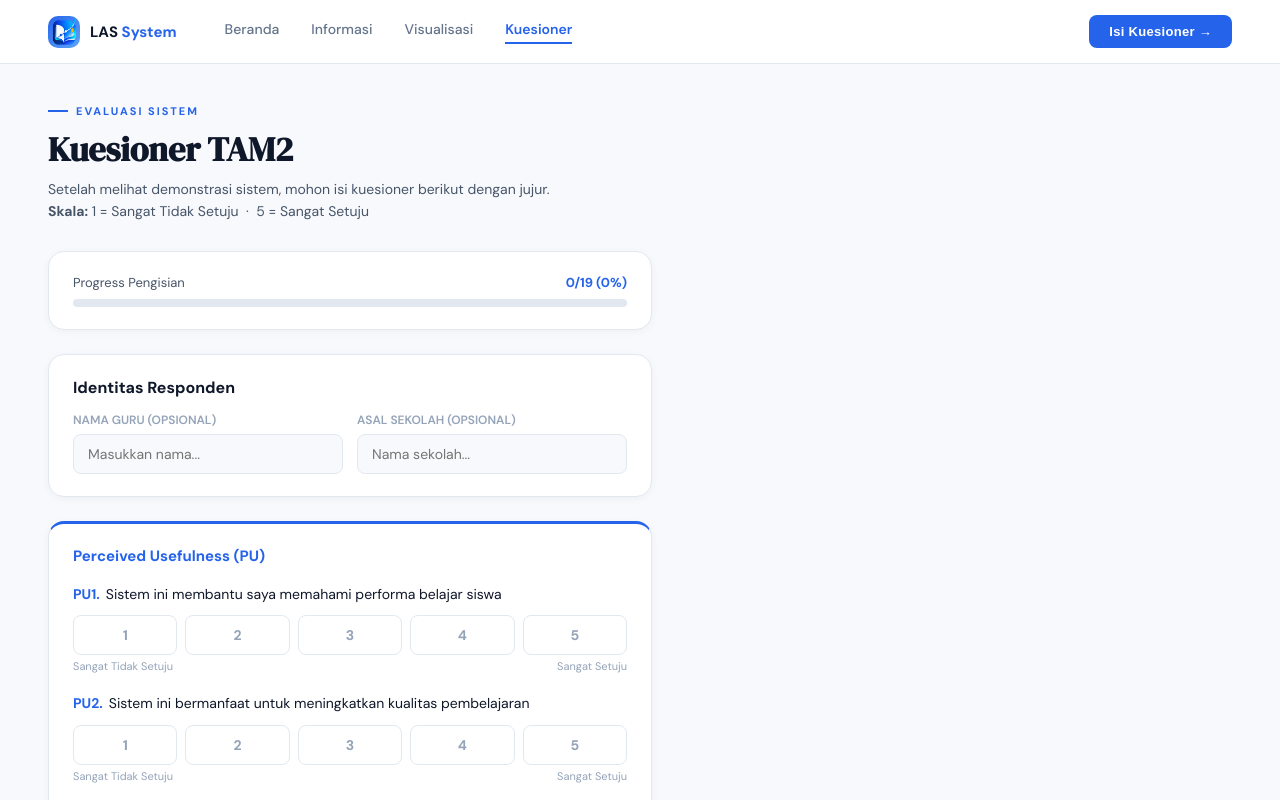
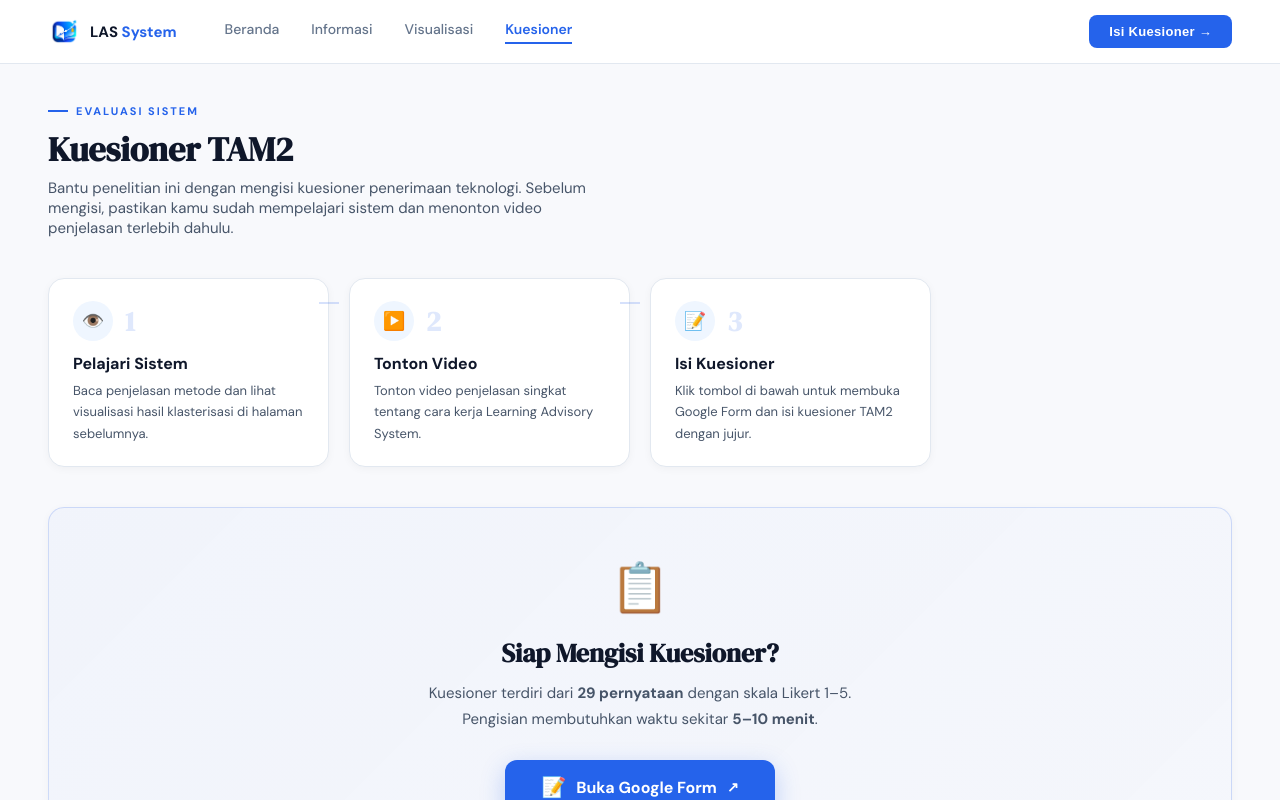
Before and after one commit to Musyaffaa2/Learning_Web_Advisory, a React (Vite) app: page / in a window 1280 px wide. Both pictures are taken after a click on the button "Isi Kuesioner →". Shown: the top 800 px of the page. Built offline with nearby package versions, Linux system fonts and the light colour scheme.

Commit message:
update Navbar and PageHome, PageKuesioner

```diff
--- a/src/components/layout/Navbar.jsx
+++ b/src/components/layout/Navbar.jsx
@@ -30,11 +30,12 @@ export default function Navbar({ page, setPage }) {
           style={{ display: "flex", alignItems: "center", gap: 10, marginRight: 8, cursor: "pointer", flexShrink: 0 }}
           onClick={() => navigate("home")}
         >
-          <div style={{
-            width: 32, height: 32, borderRadius: 10,
-            background: `linear-gradient(135deg, ${T.blue}, #60a5fa)`,
-            display: "flex", alignItems: "center", justifyContent: "center", fontSize: 16,
-          }}><img src="/logo.png" alt="Logo" style={{ width: 32, height: 32, borderRadius: 10 }} /></div>
+          {/* ✏️ Taruh file logo.png di folder public/ */}
+          <img
+            src="/logo.png"
+            alt="Logo"
+            style={{ width: 32, height: 32, borderRadius: 10, objectFit: "contain" }}
+          />
           <span style={{ fontWeight: 700, fontSize: 15, color: T.text }}>
             LAS <span style={{ color: T.blue }}>System</span>
           </span>
--- a/src/pages/PageHome.jsx
+++ b/src/pages/PageHome.jsx
@@ -37,7 +37,7 @@ export default function PageHome({ setPage }) {
             fontFamily: "'DM Serif Display', serif", fontSize: 50, lineHeight: 1.1,
             color: T.text, margin: "14px 0 20px", animationDelay: ".12s",
           }}>
-            Analisis Pola Belajar<br />dengan <span style={{ color: T.blue }}>SOM-m-AT</span>
+            Sistem Penasihat Pembelajaran<br />dengan <span style={{ color: T.blue }}>SOM-m-AT</span>
           </h1>
           <p className="fade-up" style={{
             color: T.sub, fontSize: 16, lineHeight: 1.8,
--- a/src/pages/PageKuesioner.jsx
+++ b/src/pages/PageKuesioner.jsx
@@ -1,199 +1,178 @@
-import { useState } from "react";
 import { T } from "../styles/tokens";
+import SectionLabel from "../components/ui/SectionLabel";
 import Card from "../components/ui/Card";
-import SectionLabel from "../components/ui/SectionLabel";
-import { konstruk } from "../data/kuesioner";
 
-const ALL_ITEMS = konstruk.flatMap((k) => k.items.map((_, i) => ({ key: `${k.id}_${i}` })));
-const SCALE_LABELS = ["Sangat Tidak Setuju", "Tidak Setuju", "Netral", "Setuju", "Sangat Setuju"];
+// ✏️ Ganti URL ini dengan link Google Form kamu
+const GOOGLE_FORM_URL = "https://forms.gle/GANTI_DENGAN_LINK_FORM_KAMU";
 
-function KuesionerSuccess({ name, school, scores, onReset }) {
+const STEPS = [
+  { num: "1", icon: "👁️", title: "Pelajari Sistem",    desc: "Baca penjelasan metode dan lihat visualisasi hasil klasterisasi di halaman sebelumnya." },
+  { num: "2", icon: "▶️", title: "Tonton Video",        desc: "Tonton video penjelasan singkat tentang cara kerja Learning Advisory System." },
+  { num: "3", icon: "📝", title: "Isi Kuesioner",       desc: "Klik tombol di bawah untuk membuka Google Form dan isi kuesioner TAM2 dengan jujur." },
+];
+
+// Variabel Independen
+const KONSTRUK_INDEPENDEN = [
+  { id: "PU",   label: "Perceived Usefulness",   color: T.blue,    n: 5 },
+  { id: "PEOU", label: "Perceived Ease of Use",  color: T.green,   n: 5 },
+  { id: "SN",   label: "Subjective Norm",        color: T.amber,   n: 3 },
+  { id: "IMG",  label: "Image",                  color: "#7c3aed", n: 4 },
+  { id: "JR",   label: "Job Relevance",          color: "#0891b2", n: 4 },
+  { id: "OQ",   label: "Output Quality",         color: "#059669", n: 3 },
+];
+
+// Variabel Dependen
+const KONSTRUK_DEPENDEN = [
+  { id: "BI",   label: "Behavioral Intention to Use", color: "#db2777", n: 5 },
+];
+
+const TOTAL_ITEM = [...KONSTRUK_INDEPENDEN, ...KONSTRUK_DEPENDEN].reduce((a, k) => a + k.n, 0);
+
+function KonstrukRow({ k }) {
   return (
-    <div style={{ padding: "60px 48px", maxWidth: 640, margin: "0 auto", textAlign: "center" }}>
-      <div style={{
-        width: 72, height: 72, borderRadius: 99, background: "#f0fdf4",
-        margin: "0 auto 20px", display: "flex", alignItems: "center", justifyContent: "center", fontSize: 36,
-      }}>✅</div>
-      <h2 style={{ fontFamily: "'DM Serif Display', serif", fontSize: 32, color: T.text, marginBottom: 8 }}>
-        Terima Kasih!
-      </h2>
-      <p style={{ color: T.sub, marginBottom: 32 }}>
-        Respons {name || "Anda"} dari {school || "sekolah Anda"} telah berhasil dicatat.
-      </p>
-
-      <Card style={{ textAlign: "left", marginBottom: 24 }}>
-        <div style={{ fontWeight: 700, color: T.text, marginBottom: 16 }}>Ringkasan Skor</div>
-        {konstruk.map((k) => (
-          <div key={k.id} style={{
-            display: "flex", justifyContent: "space-between", alignItems: "center",
-            padding: "10px 0", borderBottom: `1px solid ${T.border}`,
-          }}>
-            <span style={{ color: T.sub, fontSize: 14 }}>{k.label}</span>
-            <div style={{ display: "flex", alignItems: "center", gap: 8 }}>
-              <div style={{ width: 60, height: 6, borderRadius: 99, background: T.border, overflow: "hidden" }}>
-                <div style={{ width: `${(scores[k.id] / 5) * 100}%`, height: "100%", background: k.color, borderRadius: 99 }} />
-              </div>
-              <span style={{ fontSize: 16, fontWeight: 800, color: k.color }}>{scores[k.id]}</span>
+    <div style={{ display: "flex", justifyContent: "space-between",
+                  alignItems: "center", padding: "9px 0",
+                  borderBottom: `1px solid ${T.border}` }}>
+      <div style={{ display: "flex", alignItems: "center", gap: 10 }}>
+        <div style={{ width: 8, height: 8, borderRadius: 99, background: k.color, flexShrink: 0 }} />
+        <div>
+          <span style={{ fontSize: 12, fontWeight: 700, color: k.color }}>{k.id} </span>
+          <span style={{ fontSize: 13, color: T.sub }}>{k.label}</span>
         </div>
       </div>
-        ))}
-      </Card>
-
-      <button className="btn-primary" onClick={onReset} style={{
-        background: T.blue, color: "#fff", border: "none", borderRadius: 10,
-        padding: "12px 28px", fontWeight: 600, cursor: "pointer", fontFamily: "'DM Sans', sans-serif",
-      }}>
-        Isi Ulang Kuesioner
-      </button>
+      <span style={{ fontSize: 12, color: T.muted, fontWeight: 600 }}>{k.n} item</span>
     </div>
   );
 }
 
 export default function PageKuesioner() {
-  const [answers, setAnswers] = useState({});
-  const [name, setName]       = useState("");
-  const [school, setSchool]   = useState("");
-  const [submitted, setSubmitted] = useState(false);
-
-  const total  = ALL_ITEMS.length;
-  const filled = Object.keys(answers).length;
-  const pct    = Math.round((filled / total) * 100);
-
-  const handleSubmit = () => {
-    if (filled < total) {
-      alert(`Masih ada ${total - filled} pertanyaan yang belum diisi.`);
-      return;
-    }
-    setSubmitted(true);
-  };
-
-  const handleReset = () => {
-    setSubmitted(false);
-    setAnswers({});
-    setName("");
-    setSchool("");
-  };
-
-  const scores = Object.fromEntries(
-    konstruk.map((k) => {
-      const vals = k.items.map((_, i) => answers[`${k.id}_${i}`] || 0);
-      return [k.id, (vals.reduce((a, b) => a + b, 0) / vals.length).toFixed(2)];
-    })
-  );
-
-  if (submitted) {
-    return <KuesionerSuccess name={name} school={school} scores={scores} onReset={handleReset} />;
-  }
-
   return (
-    <div className="page-content" style={{ padding: "40px 48px", maxWidth: 700 }}>
+    <div className="page-content" style={{ padding: "40px 48px" }}>
       <SectionLabel>EVALUASI SISTEM</SectionLabel>
       <h2 style={{ fontFamily: "'DM Serif Display', serif", fontSize: 34, color: T.text, margin: "8px 0 6px" }}>
         Kuesioner TAM2
       </h2>
-      <p style={{ color: T.sub, fontSize: 14, marginBottom: 28, lineHeight: 1.6 }}>
-        Setelah melihat demonstrasi sistem, mohon isi kuesioner berikut dengan jujur.<br />
-        <strong>Skala:</strong> 1 = Sangat Tidak Setuju &nbsp;·&nbsp; 5 = Sangat Setuju
+      <p style={{ color: T.sub, fontSize: 15, marginBottom: 40, maxWidth: 560 }}>
+        Bantu penelitian ini dengan mengisi kuesioner penerimaan teknologi. Sebelum mengisi,
+        pastikan kamu sudah mempelajari sistem dan menonton video penjelasan terlebih dahulu.
       </p>
 
-      {/* Progress */}
-      <Card style={{ marginBottom: 24 }}>
-        <div style={{ display: "flex", justifyContent: "space-between", marginBottom: 8 }}>
-          <span style={{ fontSize: 13, color: T.sub }}>Progress Pengisian</span>
-          <span style={{ fontSize: 13, fontWeight: 700, color: T.blue }}>{filled}/{total} ({pct}%)</span>
+      {/* ── Langkah-langkah ── */}
+      <div style={{ display: "grid", gridTemplateColumns: "repeat(3,1fr)", gap: 20, marginBottom: 40 }}
+           className="how-it-works-grid">
+        {STEPS.map((s, i, a) => (
+          <div key={s.num} style={{ position: "relative" }}>
+            {i < a.length - 1 && (
+              <div style={{ position: "absolute", top: 24, left: "calc(100% - 10px)", width: 20, height: 2, background: `${T.blue}30`, zIndex: 1 }} />
+            )}
+            <Card>
+              <div style={{ display: "flex", alignItems: "center", gap: 12, marginBottom: 12 }}>
+                <div style={{ width: 40, height: 40, borderRadius: 99, background: T.lblue,
+                              color: T.blue, fontWeight: 800, fontSize: 18,
+                              display: "flex", alignItems: "center", justifyContent: "center" }}>
+                  {s.icon}
                 </div>
-        <div style={{ background: T.border, borderRadius: 99, height: 8, overflow: "hidden" }}>
-          <div style={{
-            width: `${pct}%`, height: "100%",
-            background: `linear-gradient(90deg, ${T.blue}, #60a5fa)`,
-            borderRadius: 99, transition: "width .35s",
-          }} />
+                <div style={{ fontSize: 28, fontWeight: 800, color: `${T.blue}25`,
+                              fontFamily: "'DM Serif Display', serif" }}>{s.num}</div>
+              </div>
+              <div style={{ fontWeight: 700, color: T.text, marginBottom: 6 }}>{s.title}</div>
+              <div style={{ fontSize: 13, color: T.sub, lineHeight: 1.65 }}>{s.desc}</div>
+            </Card>
+          </div>
+        ))}
+      </div>
+
+      {/* ── Main CTA card ── */}
+      <Card style={{ marginBottom: 32, background: `linear-gradient(135deg, ${T.blue}08, ${T.blue}04)`,
+                     borderColor: `${T.blue}30`, textAlign: "center", padding: "48px 40px" }}>
+        <div style={{ fontSize: 48, marginBottom: 16 }}>📋</div>
+        <h3 style={{ fontFamily: "'DM Serif Display', serif", fontSize: 26, color: T.text, marginBottom: 10 }}>
+          Siap Mengisi Kuesioner?
+        </h3>
+        <p style={{ color: T.sub, fontSize: 15, lineHeight: 1.7, maxWidth: 440, margin: "0 auto 28px" }}>
+          Kuesioner terdiri dari <strong>{TOTAL_ITEM} pernyataan</strong> dengan skala Likert 1–5.
+          Pengisian membutuhkan waktu sekitar <strong>5–10 menit</strong>.
+        </p>
+        <a
+          href={GOOGLE_FORM_URL}
+          target="_blank"
+          rel="noopener noreferrer"
+          className="btn-primary"
+          style={{
+            display: "inline-flex", alignItems: "center", gap: 10,
+            background: T.blue, color: "#fff", borderRadius: 12,
+            padding: "14px 36px", fontWeight: 700, fontSize: 16,
+            textDecoration: "none", boxShadow: `0 8px 24px ${T.blue}44`,
+          }}
+        >
+          <span style={{ fontSize: 20 }}>📝</span>
+          Buka Google Form
+          <span style={{ fontSize: 14 }}>↗</span>
+        </a>
+        <div style={{ marginTop: 14, fontSize: 12, color: T.muted }}>
+          Akan membuka tab baru · Google Form
         </div>
       </Card>
 
-      {/* Identity */}
-      <Card style={{ marginBottom: 24 }}>
-        <div style={{ fontWeight: 700, color: T.text, marginBottom: 14 }}>Identitas Responden</div>
-        <div className="identity-grid" style={{ display: "grid", gridTemplateColumns: "1fr 1fr", gap: 14 }}>
-          {[
-            { label: "Nama Guru (Opsional)",    val: name,   set: setName,   ph: "Masukkan nama..." },
-            { label: "Asal Sekolah (Opsional)", val: school, set: setSchool, ph: "Nama sekolah..."  },
-          ].map((f) => (
-            <div key={f.label}>
-              <div style={{ fontSize: 12, color: T.muted, fontWeight: 600, marginBottom: 6 }}>
-                {f.label.toUpperCase()}
+      {/* ── Info konstruk + petunjuk ── */}
+      <div style={{ display: "grid", gridTemplateColumns: "1fr 1fr", gap: 24 }}
+           className="identity-grid">
+
+        {/* Konstruk TAM2 */}
+        <Card>
+          <div style={{ fontWeight: 700, color: T.text, marginBottom: 16 }}>📊 Konstruk Kuesioner (TAM2)</div>
+
+          {/* Independen */}
+          <div style={{ fontSize: 11, color: T.muted, fontWeight: 700, letterSpacing: 1, marginBottom: 6 }}>
+            VARIABEL INDEPENDEN
           </div>
-              <input
-                value={f.val}
-                onChange={(e) => f.set(e.target.value)}
-                placeholder={f.ph}
-                style={{
-                  width: "100%", border: `1px solid ${T.border}`, borderRadius: 8,
-                  padding: "10px 14px", color: T.text, fontSize: 14, outline: "none",
-                  background: T.bg, fontFamily: "'DM Sans', sans-serif",
-                }}
-              />
+          {KONSTRUK_INDEPENDEN.map(k => <KonstrukRow key={k.id} k={k} />)}
+
+          {/* Dependen */}
+          <div style={{ fontSize: 11, color: T.muted, fontWeight: 700, letterSpacing: 1,
+                        marginTop: 14, marginBottom: 6 }}>
+            VARIABEL DEPENDEN
           </div>
-          ))}
+          {KONSTRUK_DEPENDEN.map(k => <KonstrukRow key={k.id} k={k} />)}
+
+          {/* Total */}
+          <div style={{ display: "flex", justifyContent: "space-between", padding: "10px 0",
+                        marginTop: 4, borderTop: `2px solid ${T.border}` }}>
+            <span style={{ fontSize: 13, fontWeight: 700, color: T.text }}>Total Item</span>
+            <span style={{ fontSize: 13, fontWeight: 800, color: T.blue }}>{TOTAL_ITEM} item</span>
           </div>
         </Card>
 
-      {/* Questions */}
-      {konstruk.map((k) => (
-        <Card key={k.id} style={{ marginBottom: 20, borderTop: `3px solid ${k.color}` }}>
-          <div style={{ fontWeight: 700, color: k.color, fontSize: 15, marginBottom: 18 }}>{k.label}</div>
-          {k.items.map((q, i) => {
-            const key = `${k.id}_${i}`;
-            return (
-              <div key={key} style={{ marginBottom: 20 }}>
-                <div style={{ fontSize: 14, color: T.text, lineHeight: 1.55, marginBottom: 10 }}>
-                  <span style={{ fontWeight: 700, color: k.color, marginRight: 6 }}>{k.id}{i + 1}.</span>
-                  {q}
+        {/* Petunjuk */}
+        <Card>
+          <div style={{ fontWeight: 700, color: T.text, marginBottom: 16 }}>📌 Petunjuk Pengisian</div>
+          {[
+            "Baca setiap pernyataan dengan saksama sebelum menjawab.",
+            "Pilih angka 1–5 yang paling sesuai dengan pendapat Anda.",
+            "Tidak ada jawaban benar atau salah — jawab sejujurnya.",
+            "Pastikan semua pernyataan telah diisi sebelum mengirim form.",
+            "Jawaban Anda hanya digunakan untuk keperluan penelitian.",
+          ].map((p, i) => (
+            <div key={i} style={{ display: "flex", gap: 10, alignItems: "flex-start", marginBottom: 10 }}>
+              <div style={{ width: 20, height: 20, borderRadius: 99, background: T.lblue, color: T.blue,
+                            fontSize: 11, fontWeight: 800, display: "flex", alignItems: "center",
+                            justifyContent: "center", flexShrink: 0, marginTop: 1 }}>
+                {i + 1}
               </div>
-                <div style={{ display: "flex", gap: 8 }}>
-                  {[1, 2, 3, 4, 5].map((v) => (
-                    <button
-                      key={v}
-                      className="radio-btn"
-                      onClick={() => setAnswers((a) => ({ ...a, [key]: v }))}
-                      title={SCALE_LABELS[v - 1]}
-                      style={{
-                        flex: 1, padding: "10px 4px",
-                        border: `1.5px solid ${answers[key] === v ? k.color : T.border}`,
-                        borderRadius: 8, cursor: "pointer", fontWeight: 800, fontSize: 14,
-                        background: answers[key] === v ? k.color : "#fff",
-                        color: answers[key] === v ? "#fff" : T.muted,
-                        fontFamily: "'DM Sans', sans-serif",
-                      }}
-                    >
-                      {v}
-                    </button>
+              <span style={{ fontSize: 13, color: T.sub, lineHeight: 1.6 }}>{p}</span>
+            </div>
           ))}
+
+          <div style={{ marginTop: 16, background: T.lblue, borderRadius: 10, padding: "12px 14px",
+                        display: "flex", alignItems: "center", gap: 10 }}>
+            <span style={{ fontSize: 18 }}>⏱</span>
+            <div>
+              <div style={{ fontSize: 12, fontWeight: 700, color: T.blue }}>Estimasi Waktu</div>
+              <div style={{ fontSize: 12, color: T.sub }}>5–10 menit pengisian</div>
             </div>
-                <div style={{ display: "flex", justifyContent: "space-between", marginTop: 4, fontSize: 11, color: T.muted }}>
-                  <span>Sangat Tidak Setuju</span>
-                  <span>Sangat Setuju</span>
+          </div>
+        </Card>
       </div>
     </div>
   );
-          })}
-        </Card>
-      ))}
-
-      <button
-        className="btn-primary"
-        onClick={handleSubmit}
-        style={{
-          width: "100%", padding: 15,
-          background: filled === total ? T.blue : "#e2e8f0",
-          color: filled === total ? "#fff" : T.muted,
-          border: "none", borderRadius: 12, fontWeight: 700, fontSize: 15,
-          cursor: filled === total ? "pointer" : "not-allowed",
-          fontFamily: "'DM Sans', sans-serif", transition: "all .2s",
-        }}
-      >
-        {filled === total ? "Kirim Kuesioner ✓" : `Lengkapi semua pertanyaan (${total - filled} tersisa)`}
-      </button>
-    </div>
-  );
 }
```
Lines whose indentation alone changed are shown as unchanged.
